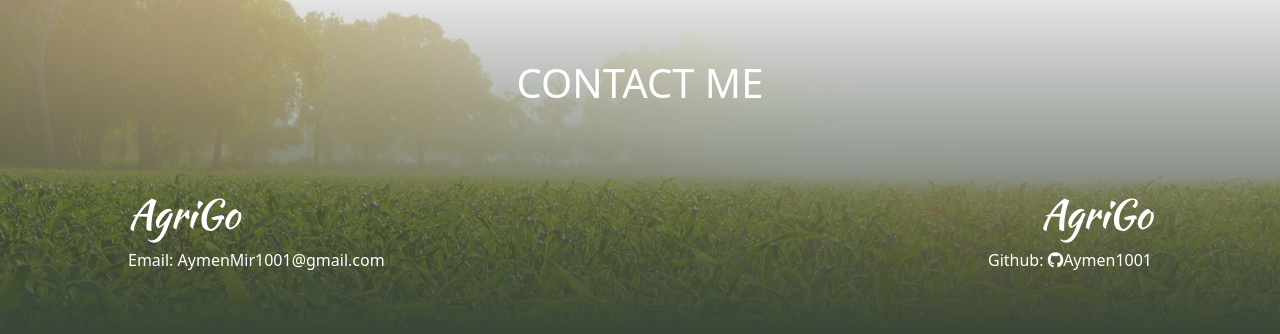
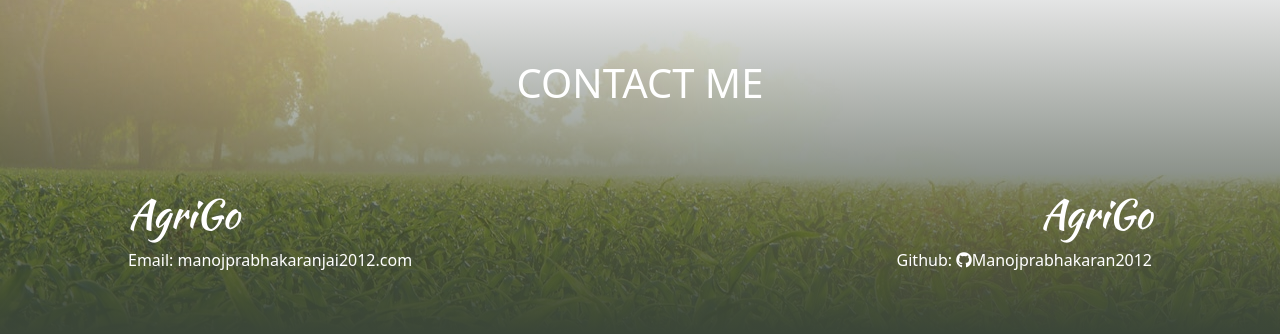
Before and after one commit to Manojprabhakaran2012/AgriGo, a Python web app: template templates/index.html in a window 1280 px wide. Shown: the part 2432-2766 px from the top of the page. Run offline with Jinja, Linux system fonts and the light colour scheme; the template is opened without the code that fills it, so the values that code supplies are empty; some libraries are stand-ins or nearby versions.

Commit message:
Updated index and added new files

```diff
--- a/templates/index.html
+++ b/templates/index.html
@@ -158,11 +158,11 @@
 		<div class="footer-row">
 			<div class="footer-left">
 				<h1>AgriGo</h1>
-				<p>Email: AymenMir1001@gmail.com</p>
+				<p>Email: manojprabhakaranjai2012.com</p>
 			</div>
 			<div class="footer-right">
 				<h1>AgriGo</h1>
-				<p>Github: <a href="https://github.com/Aymen1001"> <i class="fab fa-github"></i>Aymen1001 </a>
+				<p>Github: <a href="https://github.com/Manojprabhakaran2012"> <i class="fab fa-github"></i>Manojprabhakaran2012 </a>
 				</p>
 			</div>
 		</div>
```
Also changed, not shown: requirements.txt (added, +24 -0 lines), 1 other file.
